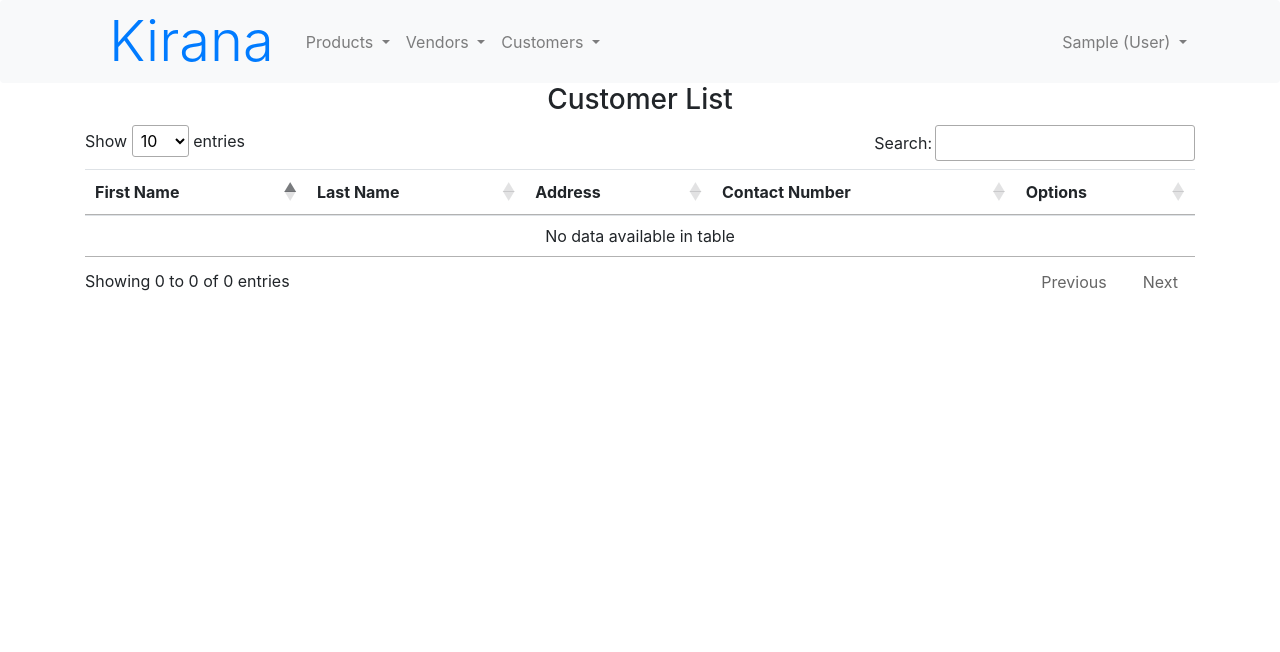
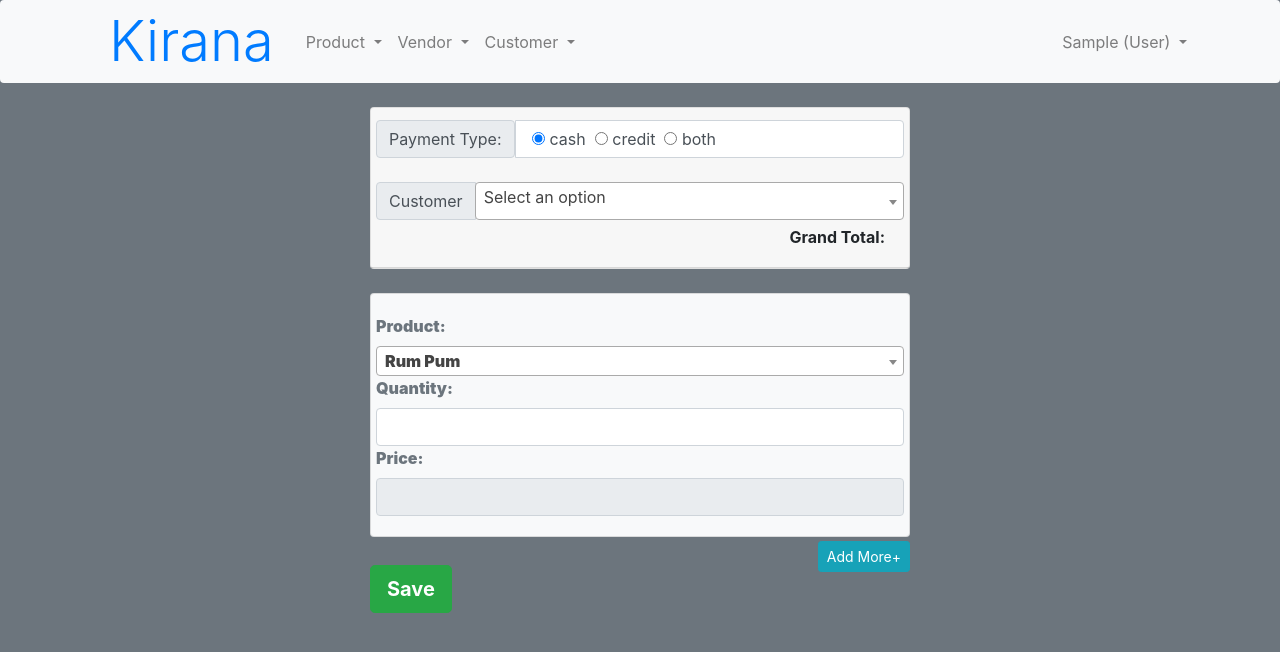
Before and after one commit to diwakar2000/store_mgmt_demo, a CodeIgniter app: page /codeigniter/daily_transaction in a window 1280 px wide. Shown: the top 652 px of the page. Run offline with CodeIgniter, Linux system fonts and the light colour scheme; the visitor is signed in with stand-in values (Sample User, id 1); data comes from the database, SQL or seed files in the repository; some libraries are stand-ins or nearby versions.

Commit message:
daily transaction update

```diff
--- a/application/controllers/HomeController.php
+++ b/application/controllers/HomeController.php
@@ -9,6 +9,11 @@ class HomeController extends CI_Controller
 	}
 	public function index(){
 		check_login();
+		if(($this->session->has_userdata('redirect_site'))){
+			$redirect_site = $this->session->userdata('redirect_site');
+			$this->session->unset_userdata('redirect_site');
+			redirect($redirect_site);
+		}
 		$send['title'] = 'Home';
 		$this->load->view('includes/header',$send);
 		$this->load->view('includes/navbar');
--- a/application/controllers/TransactionController.php
+++ b/application/controllers/TransactionController.php
@@ -54,7 +54,11 @@ class TransactionController extends CI_Controller
 		$sendHeader['title'] = 'Daily Transaction';
 		$this->load->view('includes/header',$sendHeader);
 		$this->load->view('includes/navbar');
-		$this->load->view('customer/customerList',$send);
+		$this->load->model('Mdl_product');
+		$this->load->model('Mdl_customer');
+		$send['products'] = $this->Mdl_product->getAll();
+		$send['customers'] = $this->Mdl_customer->getAll();
+		$this->load->view('dailyTransaction',$send);
 		$this->load->view('includes/footer');
 	}
 
--- a/application/controllers/UserController.php
+++ b/application/controllers/UserController.php
@@ -53,9 +53,7 @@ class UserController extends CI_Controller
 		$send['title'] = 'Login';
 		$send['css'] = array('global-style','bootstrap.min');
 		$send['js'] = array('jquery-3.6.0.min','bootstrap.min');
-		$this->load->view('includes/header',$send);
 		$this->load->view('login',$send);
-		$this->load->view('includes/footer');
 	}
 
 	public function addUser(){
--- a/application/helpers/base_helper.php
+++ b/application/helpers/base_helper.php
@@ -3,6 +3,7 @@
 function check_login(){
 	$CI = & get_instance();
 	if(!$CI->session->has_userdata('logged_in')){
+		$CI->session->set_userdata('redirect_site',$_SERVER['PATH_INFO']);
 		redirect('login');
 	}
 }
--- a/application/views/dailyTransaction.php
+++ b/application/views/dailyTransaction.php
@@ -2,31 +2,103 @@
 ?>
 
 <div class="container">
-	<fieldset>
+	<div class="row mt-4">
+		<fieldset class="col-md-6 offset-md-3">
 			<?=form_open(site_url('daily_transaction'))?>
 
+
+			<div class="card">
+				<div class="card-header">
+					<div class="row mb-4">
+						<div class="input-group">
+							<div class="input-grooup-prepend">
+								<div class="input-group-text">Payment Type: </div>
+							</div>
+							<div class="form-control">
+								<label for="payment_type2"></label>
+								<input type="radio" name="payment_type" id="payment_type2" value="cash" checked> cash
 								<label for="payment_type1"></label>
-		<input type="radio" name="payment_type" id="payment_type1" value="credit">credit
-		<label for="payment_type2"></label>
-		<input type="radio" name="payment_type" id="payment_type2" value="credit">cash
+								<input type="radio" name="payment_type" id="payment_type1" value="credit"> credit
 								<label for="payment_type3"></label>
-		<input type="radio" name="payment_type" id="payment_type3" value="credit">both
+								<input type="radio" name="payment_type" id="payment_type3" value="both"> both
+							</div>
+						</div>
+					</div>
 
-		<label for="quantity">Quantity:</label>
-		<input type="number" name="quantity" id="quantity">
-		<?=form_error('quantity','<div class="error">','</div>')?>
+					<div class="row mb-2">
+						<div class="input-group">
+							<div class="input-group-prepend">
+								<label class="input-group-text" for="customer">Customer</label>
+							</div>
+							<select name="customer" id="customer" class="form-control select2" required>
+								<option selected>Select an option</option>
+								<?php
+								if(isset($customers)){
+									foreach($customers as $customer){ ?>
+									<option value="<?=$customer->id?>"><?=ucfirst($customer->first_name).' '.ucfirst($customer->last_name)?></option>
+									<?php
+									}
+								}
+								?>
+							</select>
+							<?=form_error('customer','<div class="error">','</div>')?>
+						</div>
+					</div>
+					<div class="row float-right mx-1">
+						<h6><b>Grand Total:<b> </h6>
+						<span  id="grand_total"></span>
+					</div>
+				</div>
+			</div>
 
 
+			<div class="mt-4" id="product_div">
+				<div class="card mb-1 bg-light text-secondary">
+					<div class="card-body">
+						<div class="row">
+							<label for="product">Product: </label>
+							<select name="product[]" id="product" class="select2 form-control" required>
+								<?php if(isset($products)){
+									foreach($products as $product){ ?>
+									<option value="<?=$product->id?>"><?=ucfirst($product->name)?></option>
+									<?php
+									}
+								}
+								?>
+							</select>
+							<?=form_error('product','<div class="error">','</div>')?>
+						</div>
+
+						<div class="row">
+							<label for="quantity">Quantity:</label>
+							<input class="form-control quantity" type="number" name="quantity[]" required>
+							<?=form_error('quantity','<div class="error">','</div>')?>
+						</div>
+
+						<div class="row">
 							<label for="price">Price:</label>
-		<input type="number" name="price" id="price">
+							<input class="form-control price" type="number" name="price" disabled>
+							<?=form_error('price','<div class="error">','</div>')?>
+						</div>
+					</div>
+				</div>
+			</div>
+			<div class="btn btn-sm btn-info float-right" onclick="addProduct()">Add More+</div>
 
-		<label for=""></label>
-		<input type="" name="" id="">
-		<div class="error"></div>
+			<button class="btn btn-lg btn-success mt-4" type="submit"><b>Save</b></button>
 
-		<label for=""></label>
-		<input type="" name="" id="">
-		<div class="error"></div>
 			<?=form_close()?>
 		</fieldset>
 	</div>
+
+</div>
+<script>
+	function addProduct(){
+		let productDiv = document.getElementById('product_div');
+		productDivContent = productDiv.innerHTML;
+		productDiv.insertAdjacentHTML('afterend','<div>'+productDivContent+"<span class='btn btn-sm btn-danger mx-2' onclick='deleteProductDiv(this)'>del <i class='fa fa-delete'></span></div>");
+	}
+	function deleteProductDiv(el){
+		el.parentNode.remove();
+	}
+</script>
--- a/application/views/home.php
+++ b/application/views/home.php
@@ -1,4 +1,7 @@
 <div class="container">
+	<div class="row py-4 bg-secondary">
+		<a href="<?=site_url('daily_transaction')?>" class="btn btn-info btn-lg m-4">Start Transaction</a>
+	</div>
 
 	<h1>This is Home page.</h1>
 	<pre>
--- a/application/views/includes/footer.php
+++ b/application/views/includes/footer.php
@@ -23,7 +23,13 @@
 					}
 				});
 
-				$('.select2').select2();
+				$('.select2').select2({
+				});
+				if ($('.select2').hasClass("select2-hidden-accessible")) {
+					$('.select2-selection').css('height','100%');
+					$('.select2-selection__arrow').css('height','100%');
+					// $('.select2-selection__rendered').css('margin-top','5px');
+				}
 			});
 
 			const deleteRow = (Id, type) => {
--- a/application/views/includes/header.php
+++ b/application/views/includes/header.php
@@ -22,4 +22,4 @@
 
 	<title><?=$title?></title>
 </head>
-<body>
+<body class="bg-secondary">
--- a/application/views/includes/navbar.php
+++ b/application/views/includes/navbar.php
@@ -9,7 +9,7 @@
 			<ul class="navbar-nav mr-auto">
 				<li class="nav-item dropdown">
 					<a class="nav-link dropdown-toggle" type="button" id="dropdownMenuButton" data-toggle="dropdown" aria-haspopup="true" aria-expanded="false">
-						Products
+						Product
 					</a>
 					<div class="dropdown-menu" aria-labelledby="dropdownMenuButton">
 						<a class="dropdown-item" href="<?=site_url('productList')?>"><i class="fa fa-list"></i> Product List</a>
@@ -18,7 +18,7 @@
 				</li>
 				<li class="nav-item dropdown">
 					<a class="nav-link dropdown-toggle" type="button" id="dropdownMenuButton" data-toggle="dropdown" aria-haspopup="true" aria-expanded="false">
-						Vendors
+						Vendor
 					</a>
 					<div class="dropdown-menu" aria-labelledby="dropdownMenuButton">
 						<a class="dropdown-item" href="<?=site_url('vendorList')?>"><i class="fa fa-list"></i> Vendor List</a>
@@ -27,7 +27,7 @@
 				</li>
 				<li class="nav-item dropdown">
 					<a class="nav-link dropdown-toggle" type="button" id="dropdownMenuButton" data-toggle="dropdown" aria-haspopup="true" aria-expanded="false">
-						Customers
+						Customer
 					</a>
 					<div class="dropdown-menu" aria-labelledby="dropdownMenuButton">
 						<a class="dropdown-item" href="<?=site_url('customerList')?>"><i class="fa fa-list"></i> Customer List</a>
```
Also changed, not shown: application/controllers/ProductController.php (+4 -3 lines). Lines whose indentation alone changed are shown as unchanged.
